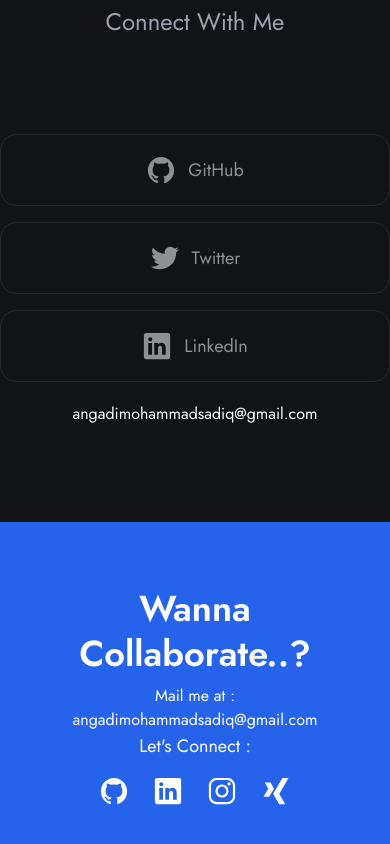
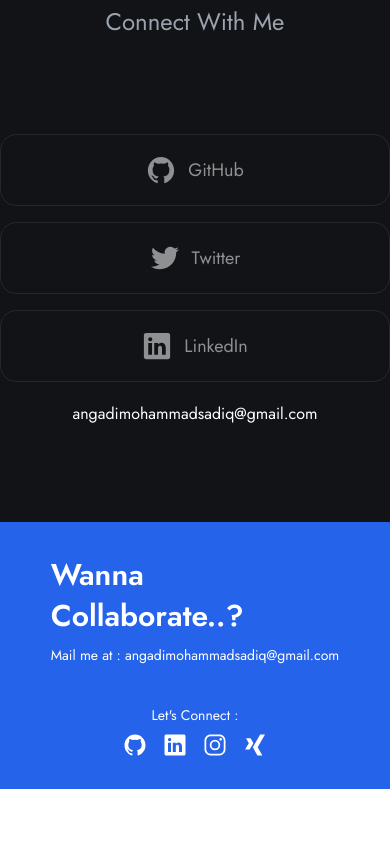
Before and after one commit to sadikashrafi07/BeyondCode, a React (Create React App) app: page / in a window 390 px wide. Shown: the part 5310-6154 px from the top of the page. After the commit the page ends 6099 px from the top, so only its background shows below. Built offline with nearby package versions, Linux system fonts and the light colour scheme.

Commit message:
Refactor Footer component for mobile layout enhancements

```diff
--- a/src/components/Footer.js
+++ b/src/components/Footer.js
@@ -3,29 +3,31 @@ import { IoLogoGithub, IoLogoLinkedin, IoLogoInstagram, IoLogoXing } from "react
 
 function Footer() {
   return (
-    <footer className="w-full bg-blue-600 text-white py-16 px-32 flex flex-col md:flex-row items-center justify-between">
-      {/* Left Side: Collaboration Invitation with extra padding */}
-      <div className="text-center md:text-left md:flex-1 md:pr-32"> {/* Increased right padding */}
-        <h2 className="text-4xl font-semibold leading-tight">Wanna<br />Collaborate..?</h2>
-        <p className="text-md mt-2">
+    <footer className="w-full bg-blue-600 text-white py-8 px-4 sm:px-8 md:px-16 lg:px-32 xl:px-40 flex flex-col items-center sm:items-start text- sm:text-left space-y-6 sm:space-y-0 sm:flex-row sm:justify-between">
+      {/* Left Side: Collaboration Invitation */}
+      <div className="flex flex-col items-start sm:items-start sm:flex-1 mb-4 md:mb-0 text-left space-y-2 sm:space-y-0">
+        <h2 className="text-3xl sm:text-2xl md:text-3xl lg:text-4xl font-semibold leading-snug sm:leading-none">
+          Wanna<br />Collaborate..?
+        </h2>
+        <p className="text-sm sm:text-base md:text-lg mt-2 text-left">
           Mail me at : <a href="mailto:angadimohammadsadiq@gmail.com" className="hover:underline">angadimohammadsadiq@gmail.com</a>
         </p>
       </div>
 
-      {/* Right Side: Social Links with extra padding */}
-      <div className="text-center md:text-right md:flex-1 md:pl-32"> {/* Increased left padding */}
-        <p className="text-lg mb-4">Let's Connect :</p>
-        <div className="flex items-center justify-center md:justify-end space-x-6">
-          <a href="http://github.com/sadikashrafi07" target="_blank" rel="noopener noreferrer" className="text-3xl hover:text-gray-200">
+      {/* Right Side: Social Links */}
+      <div className="flex flex-col items-center sm:items-end text-center sm:text-left sm:flex-1">
+        <p className="text-sm sm:text-lg md:text-xl mb-2 sm:mb-4">Let's Connect :</p>
+        <div className="flex items-center justify-center sm:justify-end space-x-4 sm:space-x-6">
+          <a href="http://github.com/sadikashrafi07" target="_blank" rel="noopener noreferrer" className="text-2xl sm:text-3xl hover:text-gray-200">
             <IoLogoGithub />
           </a>
-          <a href="http://linkedin.com/in/angadi-mohammad-sadiq" target="_blank" rel="noopener noreferrer" className="text-3xl hover:text-gray-200">
+          <a href="http://linkedin.com/in/angadi-mohammad-sadiq" target="_blank" rel="noopener noreferrer" className="text-2xl sm:text-3xl hover:text-gray-200">
             <IoLogoLinkedin />
           </a>
-          <a href="https://www.instagram.com/sadik.ashrafi?igsh=MXg5Y3lrb3hxMjUzdw==" target="_blank" rel="noopener noreferrer" className="text-3xl hover:text-gray-200">
+          <a href="https://www.instagram.com/sadik.ashrafi?igsh=MXg5Y3lrb3hxMjUzdw==" target="_blank" rel="noopener noreferrer" className="text-2xl sm:text-3xl hover:text-gray-200">
             <IoLogoInstagram />
           </a>
-          <a href="https://x.com/AMohammadSadiq1" target="_blank" rel="noopener noreferrer" className="text-3xl hover:text-gray-200">
+          <a href="https://x.com/AMohammadSadiq1" target="_blank" rel="noopener noreferrer" className="text-2xl sm:text-3xl hover:text-gray-200">
             <IoLogoXing />
           </a>
         </div>
```
